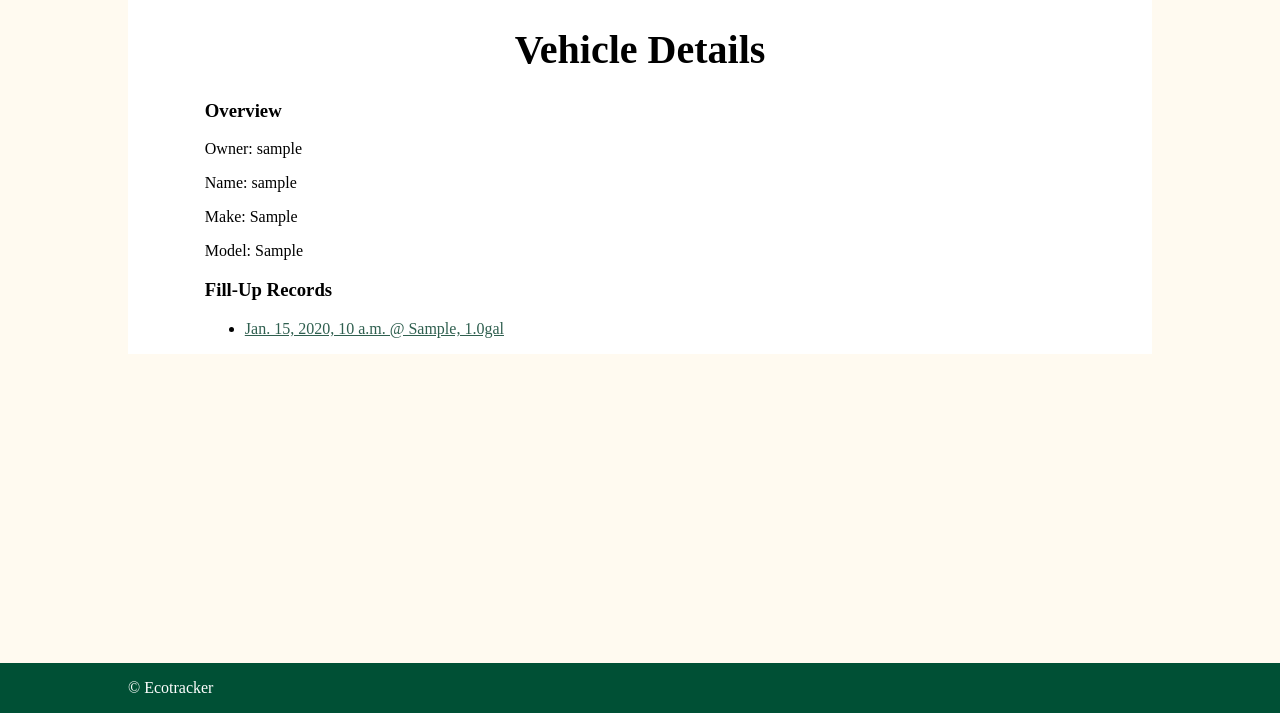
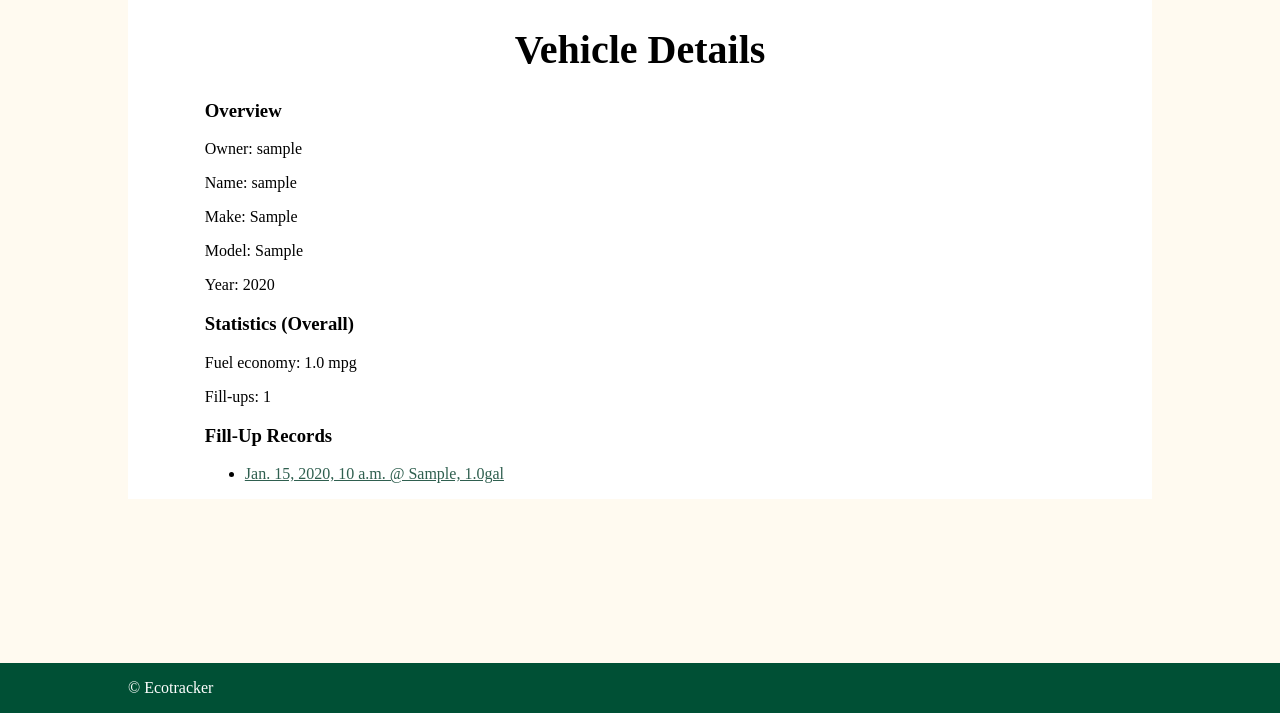
Before and after one commit to nathanalexanderpage/ecotracker, a Django app: page /vehicles/1/ in a window 1280 px wide. Shown: the part 87-800 px from the top of the page. Run offline with Django 3.2, Linux system fonts and the light colour scheme; tables that the repository leaves empty hold one stand-in row (values such as "Sample post").

Commit message:
basic stats added to vehicle detail page

```diff
--- a/FuelTrackerApp/models.py
+++ b/FuelTrackerApp/models.py
@@ -17,6 +17,9 @@ class Vehicle(models.Model):
 
 	def str_no_owner(self):
 		return ((self.nickname + ', ') if self.nickname else '') + ' ' + str(self.year) + ' ' + self.make + ' ' + self.model
+
+	def print_year(self):
+		return str(self.year)
 
 	def short(self):
 		if self.nickname:
@@ -82,7 +85,7 @@ class Receipt(models.Model):
 		return price_per_gal < 3.1
 
 	def mpg(self):
-		return self.mi_since_last/self.gallons
+		return round(self.mi_since_last / self.gallons, 1)
 
 	def str_mpg(self):
 		return str(self.mpg())
--- a/FuelTrackerApp/templates/FuelTrackerApp/index.html
+++ b/FuelTrackerApp/templates/FuelTrackerApp/index.html
@@ -37,7 +37,7 @@
 					<li>datetime not hardcoded</li>
 					<li>link to create vehicle/fuel station from helptext</li>
 				</ul>
-				</li>
+			</li>
 			<li>profile
 				<ul>
 					<li>settings</li>
--- a/FuelTrackerApp/templates/FuelTrackerApp/vehicle/detail.html
+++ b/FuelTrackerApp/templates/FuelTrackerApp/vehicle/detail.html
@@ -31,6 +31,18 @@
 		<p>
 			Model: {{ vehicle.model }}
 		</p>
+		<p>
+			Year: {{ vehicle.print_year }}
+		</p>
+	</section>
+	<section>
+		<h3>Statistics (Overall)</h3>
+		<p>
+			Fuel economy: {{ vehicle_stats.fuel_economy_overall }} mpg
+		</p>
+		<p>
+			Fill-ups: {{ vehicle_stats.receipts_no }}
+		</p>
 	</section>
 	<section>
 		<h3>Fill-Up Records</h3>
--- a/FuelTrackerApp/views.py
+++ b/FuelTrackerApp/views.py
@@ -151,11 +151,22 @@ def vehicle_detail(request, vehicle_id):
 		vehicle = Vehicle.objects.get(pk=vehicle_id)
 		receipts =  Receipt.objects.filter(vehicle_id=vehicle.id)
 		print(receipts)
+		vehicle_stats = {}
+		receipts_aggregate = {
+			'mi': 0,
+			'gal': 0
+		}
+		for receipt in receipts:
+			receipts_aggregate['mi'] += receipt.mi_since_last
+			receipts_aggregate['gal'] += receipt.gallons
+		vehicle_stats['fuel_economy_overall'] = round(receipts_aggregate['mi'] / receipts_aggregate['gal'], 1)
+		vehicle_stats['receipts_no'] = len(receipts)
 	except:
 		raise Http404('Indicated vehicle does not exist')
 	context = {
-		'vehicle': vehicle,
-		'receipts': receipts
+		'vehicle_stats': vehicle_stats,
+		'receipts': receipts,
+		'vehicle': vehicle
 	}
 	return render(request, 'FuelTrackerApp/vehicle/detail.html', context)
 def vehicle_new(request):
```
Also changed, not shown: readme.md.
